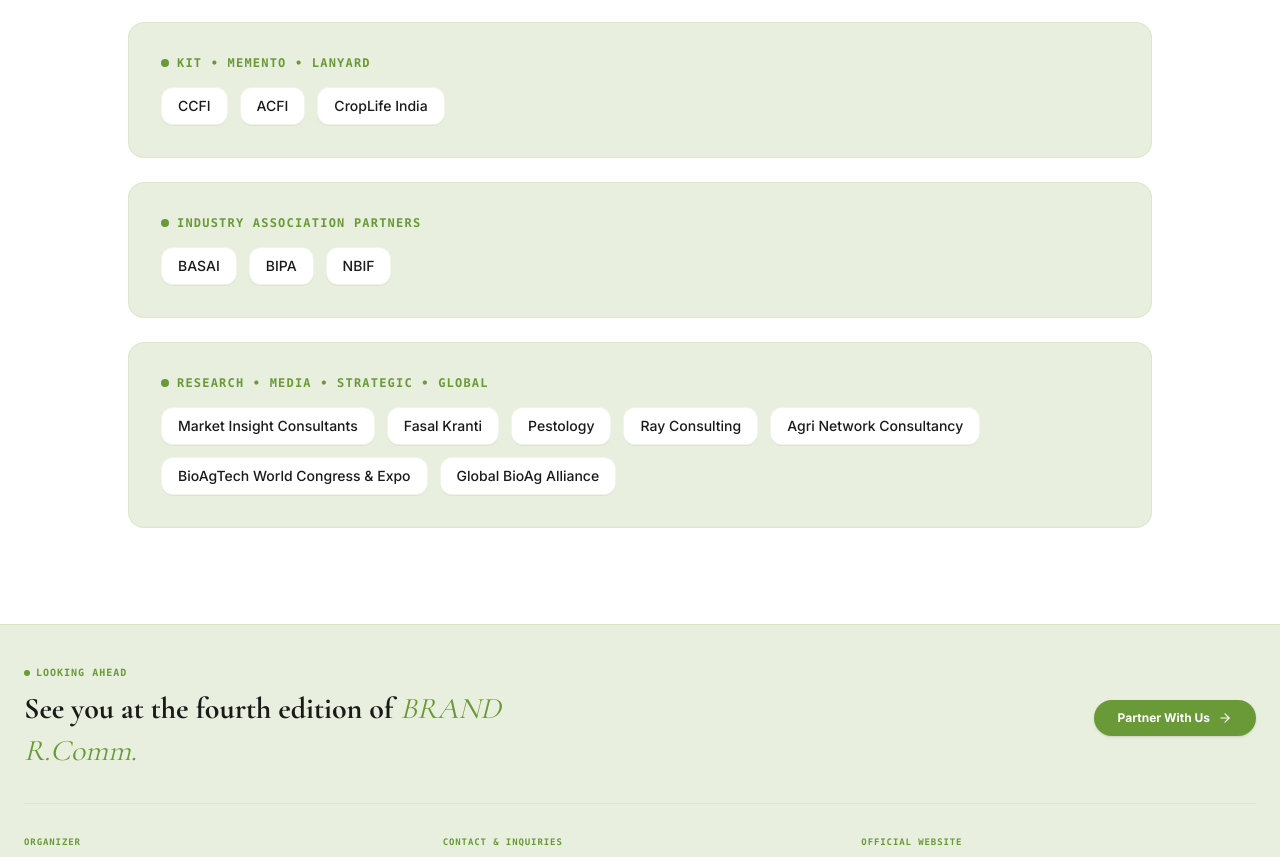
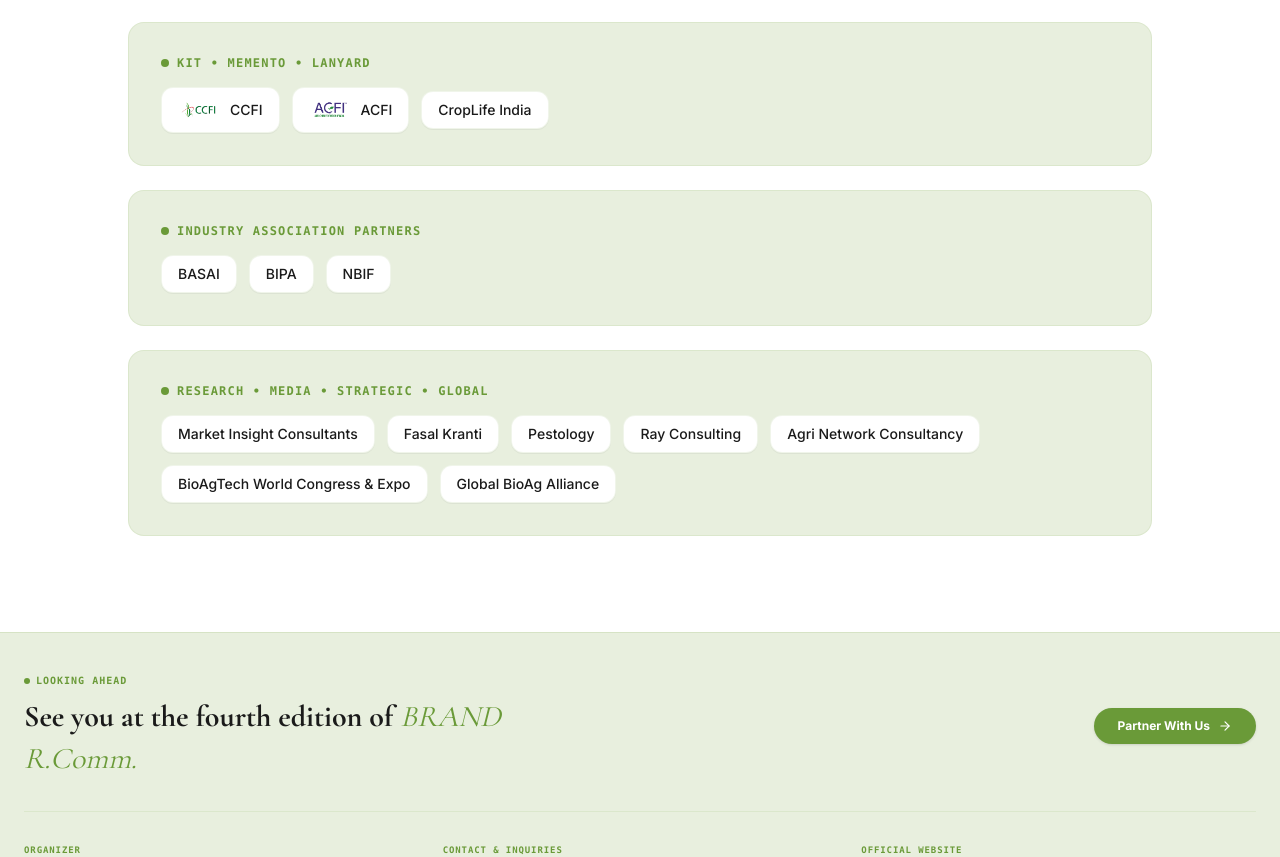
Before and after one commit to Shaurya1608/brand-r-com-4, a Next.js app in the folder frontend/: page /season-3 in a window 1280 px wide. Shown: the part 9632-10489 px from the top of the page. Built offline with nearby package versions, Linux system fonts and the light colour scheme.

Commit message:
feat: add CCFI and ACFI logo images to KIT MEMENTO LANYARD partner category

```diff
--- a/frontend/src/app/season-3/page.jsx
+++ b/frontend/src/app/season-3/page.jsx
@@ -134,7 +134,11 @@ const partnerGroups = [
   },
   {
     category: "KIT • MEMENTO • LANYARD",
-    partners: ["CCFI", "ACFI", "CropLife India"]
+    partners: [
+      { name: "CCFI", logo: "/all_brands_logos/cccfi.png" },
+      { name: "ACFI", logo: "/all_brands_logos/acfi.png" },
+      "CropLife India"
+    ]
   },
   {
     category: "INDUSTRY ASSOCIATION PARTNERS",
```
Also changed, not shown: frontend/public/all_brands_logos/acfi.png (added), frontend/public/all_brands_logos/cccfi.png (added).
